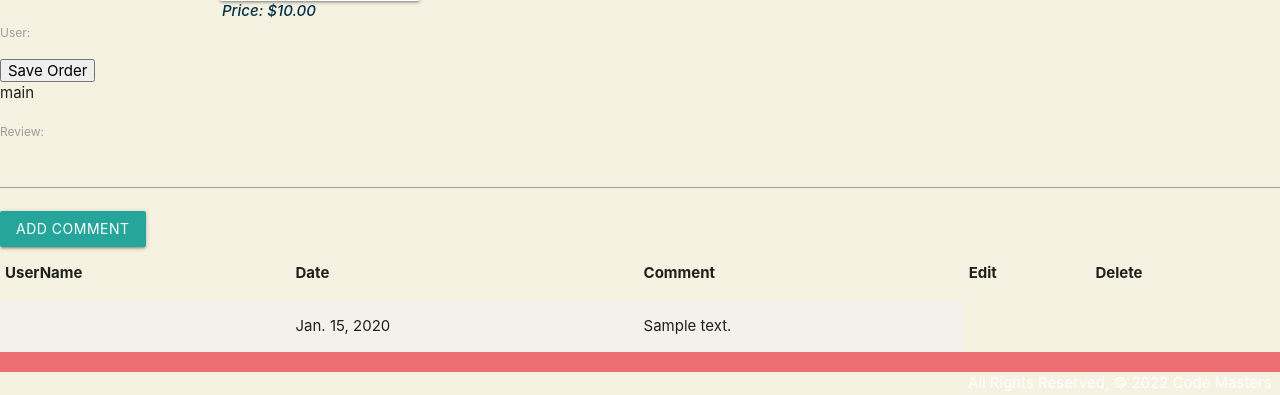
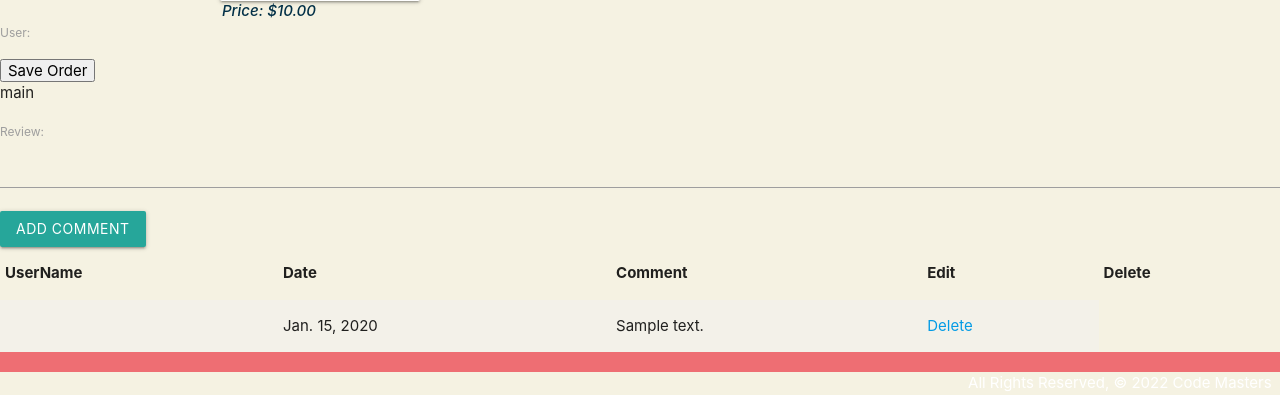
Before and after one commit to simoneg80/Code-Masters-, a Django app: page /guides/1 in a window 1280 px wide. Shown: the part 535-930 px from the top of the page. Run offline with Django 4.2, Linux system fonts and the light colour scheme; tables that the repository leaves empty hold one stand-in row (values such as "Sample post").

Commit message:
delete comment view

```diff
--- a/main_app/static/css/style.css
+++ b/main_app/static/css/style.css
@@ -187,11 +187,10 @@
   margin-top: auto;
   margin-block: 5%;
   display: grid;
- signupstyling
- color: gray;
- font-size: 10px;
- font-style: italic;
- padding-top: 5%;
+  color: gray;
+  font-size: 10px;
+  font-style: italic;
+  padding-top: 5%;
 }
 
 #signupbtn {
--- a/main_app/templates/guides/detail.html
+++ b/main_app/templates/guides/detail.html
@@ -53,6 +53,7 @@
           <td>{{user.username}}</td>
           <td>{{comment.date}}</td>
           <td>{{comment.review}}</td>
+          <td><a href="{% url 'delete_comment' comment.id %}">Delete</a></td>
         </tr>
         {% endfor %}
       </tbody>
--- a/main_app/urls.py
+++ b/main_app/urls.py
@@ -24,9 +24,11 @@
 
     #comment add path
     path('guides/<int:guide_id>/add_comment', views.add_comment, name='add_comment'),
+    path('comments/<int:pk>/delete', views.delete_comment, name='delete_comment'),
 
     #signup path
     path('accounts/signup/', views.signup, name='signup'),
 
 
+
 ]
--- a/main_app/views.py
+++ b/main_app/views.py
@@ -1,11 +1,13 @@
 from django.shortcuts import render, redirect
 from django.views.generic.edit import CreateView, UpdateView, DeleteView
-from .models import Guide, Order
+from .models import Guide, Order, Comment
 from .forms import OrderForm, CommentForm
 from django.views.generic import ListView, DetailView
 from django.contrib.auth import login
 from django.contrib.auth.forms import UserCreationForm
 from django.urls import reverse
+from django.http import HttpResponse
+
 
 
 
@@ -86,3 +88,8 @@
         new_comment.guide_id = guide_id
         new_comment.save()
     return redirect('detail', guide_id=guide_id)
+
+def delete_comment(request, guide_id, pk):
+    comment = Comment.objects.get(pk=pk)
+    comment.delete()
+    return redirect('detail', guide_id=guide_id)
```
